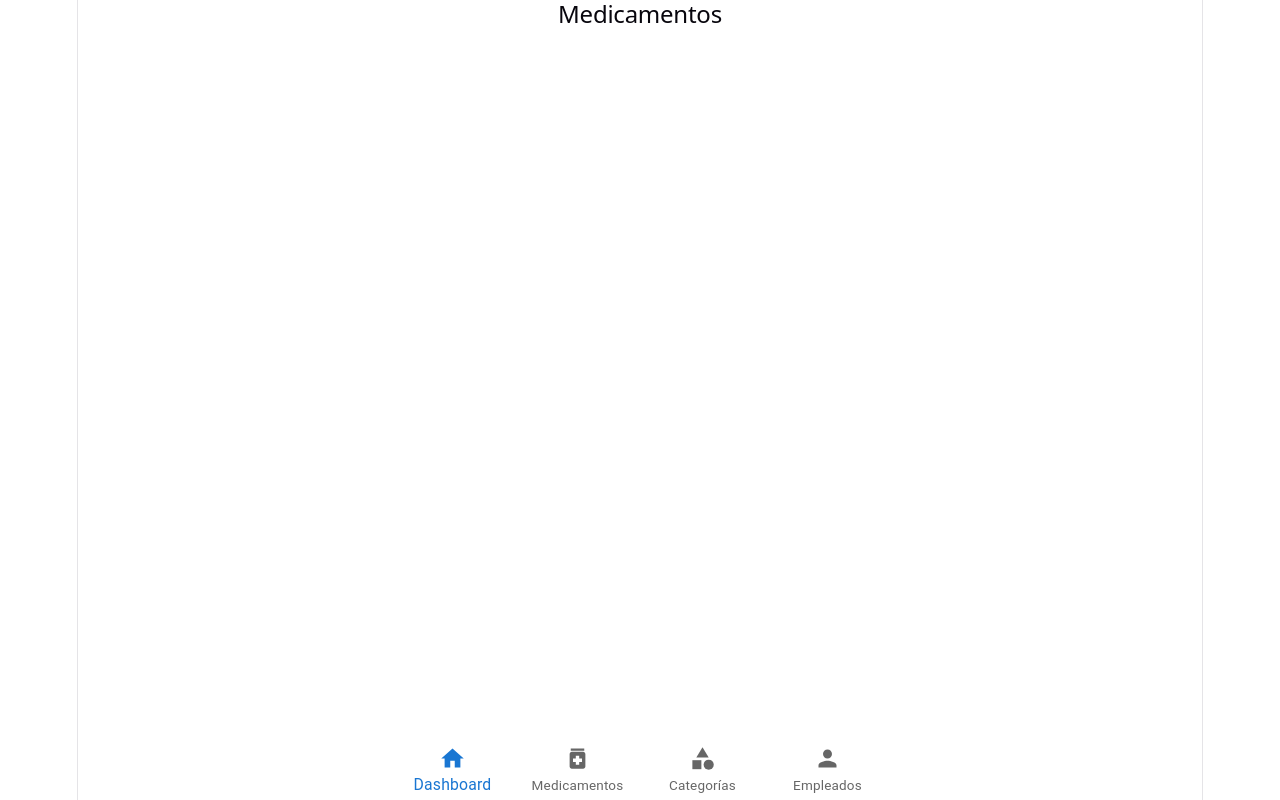
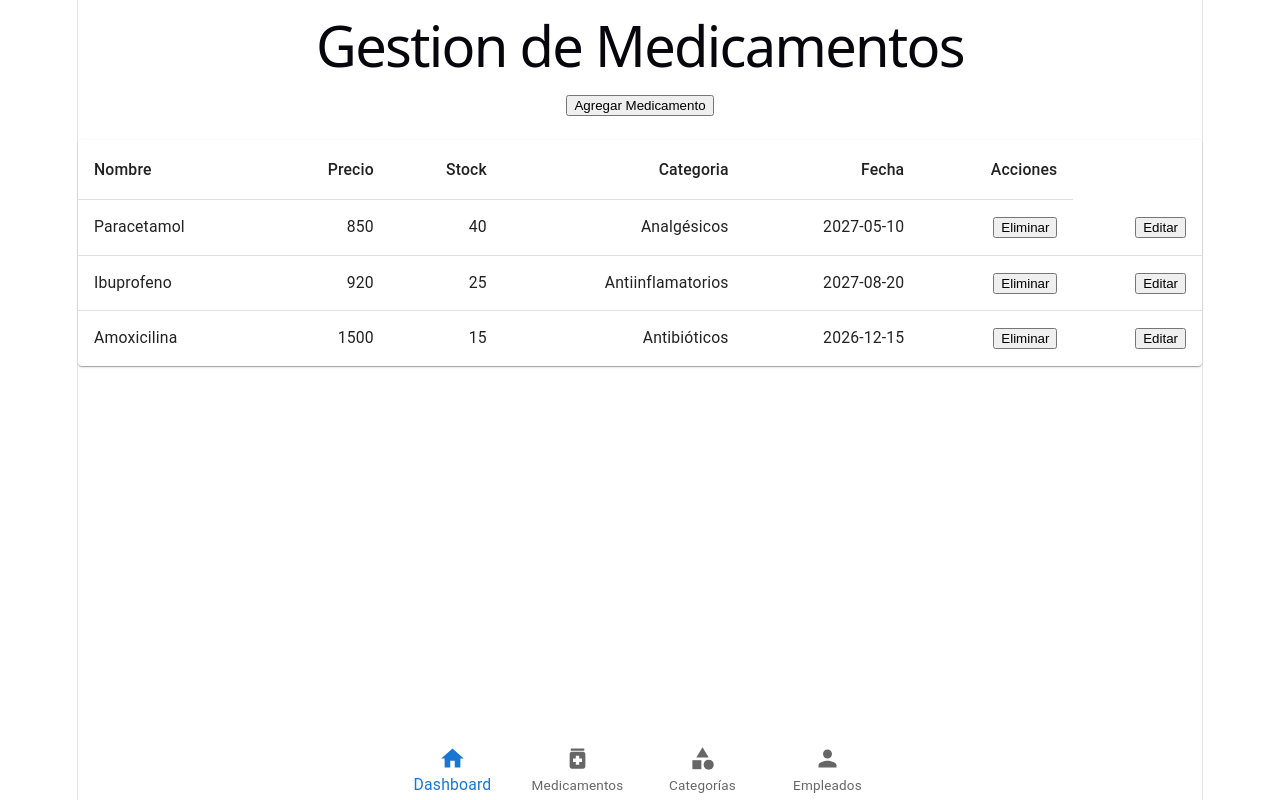
Before and after one commit to RenzoVannucci/app_farmacia, a React app in the folder frontend/: page /medicamentos in a window 1280 px wide. Built offline with nearby package versions, Linux system fonts and the light colour scheme; the HTML template or start-up script is replaced by a standard one.

Commit message:
copie la estructura de la tabla de empleados a la tablaMedicamentos

```diff
--- /dev/null
+++ b/frontend/src/components/tablaMedicamentos.jsx
@@ -0,0 +1,170 @@
+// imports para la tabla de UI
+import Table from '@mui/material/Table';
+import TableBody from '@mui/material/TableBody';
+import TableCell from '@mui/material/TableCell';
+import TableContainer from '@mui/material/TableContainer';
+import TableHead from '@mui/material/TableHead';
+import TableRow from '@mui/material/TableRow';
+import Paper from '@mui/material/Paper';
+import Stack from '@mui/material/Stack';
+
+import {useState} from 'react';
+
+
+import TextField from '@mui/material/TextField';
+
+
+
+export default function TablaMedicamentos() {
+  // estado principal , este y el de abajo creo qeu cambia por la conexion a la tabla de la BD?
+  const [medicamentos, setMedicamentos] = useState([
+  {nombre: 'Paracetamol', precio: 850, stock: 40, categoria: 'Analgésicos', fecha: '2027-05-10'},
+  {nombre: 'Ibuprofeno', precio: 920, stock: 25, categoria: 'Antiinflamatorios', fecha: '2027-08-20'},
+  {nombre: 'Amoxicilina', precio: 1500, stock: 15, categoria: 'Antibióticos', fecha: '2026-12-15'}
+]);
+
+    // estados del formulario
+    const [nombre, setNombre] = useState('');
+    const [precio, setPrecio] = useState('');
+    const [stock, setStock] = useState('');
+    const [categoria, setCategoria] = useState('');
+    const [fecha, setFecha] = useState('');
+
+    const [formularioAbierto, setFormularioAbierto] = useState(false);
+
+    const [medicamentoEditando, setMedicamentoEditando] = useState(null);
+
+
+    function agregarMedicamento() {
+        const nuevoMedicamento = {
+            nombre: nombre,
+            precio: precio,
+            stock: stock,
+            categoria: categoria,
+            fecha: fecha
+        };
+
+
+        setMedicamentos([...medicamentos, nuevoMedicamento]);
+        setNombre('');
+        setPrecio('');
+        setStock('');
+        setCategoria('');
+        setFecha('');
+        setFormularioAbierto(false);
+        setMedicamentoEditando(null);
+      };
+
+
+    function eliminarMedicamento (Medicamento) {
+      setMedicamentos (medicamentos.filter((medicamento) => medicamento.nombre !== Medicamento));
+    }
+
+    function editarMedicamento (Medicamento) {
+
+      setFormularioAbierto(true);
+
+      setMedicamentoEditando(Medicamento.nombre);
+
+      setNombre (Medicamento.nombre)
+      setPrecio (Medicamento.precio)
+      setStock (Medicamento.stock)
+      setCategoria (Medicamento.categoria)
+      setFecha (Medicamento.fecha)
+    }
+
+    function actualizarMedicamento() {
+      const medicamentosActualizados = medicamentos.map((medicamento) => {
+      if (medicamento.nombre === medicamentoEditando) {
+        return {
+          nombre: nombre,
+          precio:precio,
+          stock:stock,
+          categoria:categoria,
+          fecha:fecha  };
+       } else {
+          return medicamento;
+        }
+      });
+
+      setMedicamentos(medicamentosActualizados);
+      setNombre('');
+      setPrecio('');
+      setStock('');
+      setCategoria('');
+      setFecha('');
+      setFormularioAbierto(false);
+      setMedicamentoEditando(null);
+    }
+
+    function guardarMedicamento() {
+      if (medicamentoEditando === null) {
+      agregarMedicamento();
+      } else {
+      actualizarMedicamento();
+      }
+    }
+
+    return (
+
+    <>
+
+    <button onClick = {() => setFormularioAbierto(true)} > Agregar Medicamento </button>
+
+    <TableContainer component={Paper} sx={{ mt: 3 }}>
+      <Table sx={{ minWidth: 650  }} aria-label="simple table">
+        <TableHead>
+          <TableRow>
+            <TableCell>Nombre</TableCell>
+            <TableCell align="right">Precio</TableCell>
+            <TableCell align="right">Stock</TableCell>
+            <TableCell align="right">Categoria</TableCell>
+            <TableCell align="right">Fecha</TableCell>
+            <TableCell align="right">Acciones</TableCell>
+          </TableRow>
+        </TableHead>
+        <TableBody>
+
+
+
+          {medicamentos.map((medicamento) => (
+            <TableRow
+              key={medicamento.nombre }
+              sx={{ '&:last-child td, &:last-child th': { border: 0 } }}
+            >
+              <TableCell component="th" scope="row">{medicamento.nombre}</TableCell>
+              <TableCell align="right">{medicamento.precio}</TableCell>
+              <TableCell align="right">{medicamento.stock}</TableCell>
+              <TableCell align="right">{medicamento.categoria}</TableCell>
+              <TableCell align="right">{medicamento.fecha}</TableCell>
+              <TableCell align="right"> <button onClick={() => eliminarMedicamento(medicamento.nombre)}>Eliminar</button> </TableCell>
+              <TableCell align="right"> <button onClick={() => editarMedicamento(medicamento)}>Editar</button> </TableCell>
+            </TableRow>
+          ))}
+        </TableBody>
+      </Table>
+    </TableContainer>
+
+
+    {formularioAbierto && (
+    <Paper sx={{ padding: 3, marginTop: 7, width: 450 }}>
+    <h3>Agregar Nuevo Medicamento</h3>
+    <Stack spacing={2}>
+    <TextField label="nombre" variant="outlined" value={nombre} onChange={(e) => setNombre(e.target.value)} />
+    <TextField label="precio" variant="outlined" value={precio} onChange={(e) => setPrecio(e.target.value)} />
+    <TextField label="stock" variant="outlined" value={stock} onChange={(e) => setStock(e.target.value)} />
+    <TextField label="categoria" variant="outlined" value={categoria} onChange={(e) => setCategoria(e.target.value)} />
+    <TextField label="fecha" variant="outlined" value={fecha} onChange={(e) => setFecha(e.target.value)} />
+
+
+    <button type="button" onClick={guardarMedicamento}>
+        Guardar
+    </button>
+    </Stack>
+    </Paper>
+    )}
+
+
+    </>
+  );
+}
--- a/frontend/src/pages/medicamentos.jsx
+++ b/frontend/src/pages/medicamentos.jsx
@@ -1,8 +1,10 @@
 /* pantallas completas (lo que ve el usuario en cada "ruta") */
+import TablaMedicamentos from "../components/tablaMedicamentos.jsx"
 export default function Medicamentos() {
   return (
     <div style={{ paddingBottom: '80px' }}>
-      <h2>Medicamentos</h2>
+      <h1>Gestion de Medicamentos</h1>
+      <TablaMedicamentos />
     </div>
   )
 }
```
